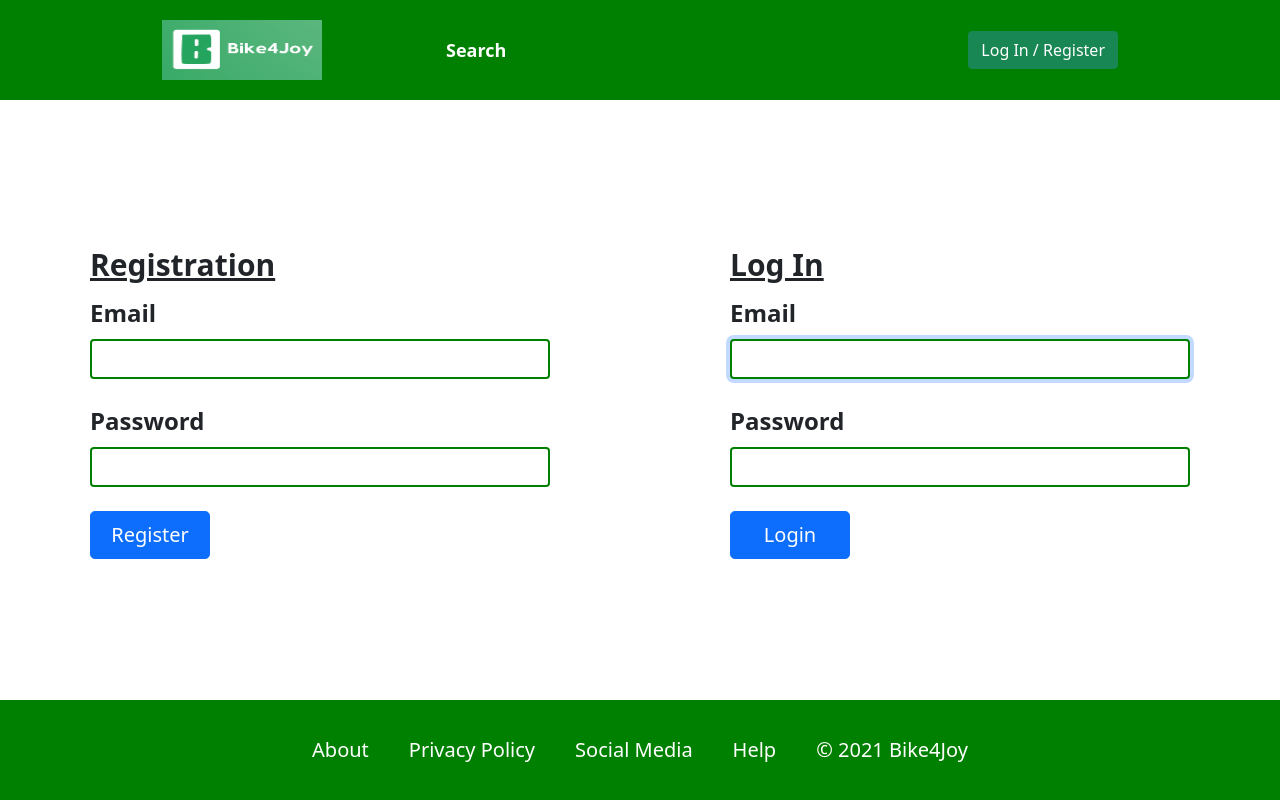
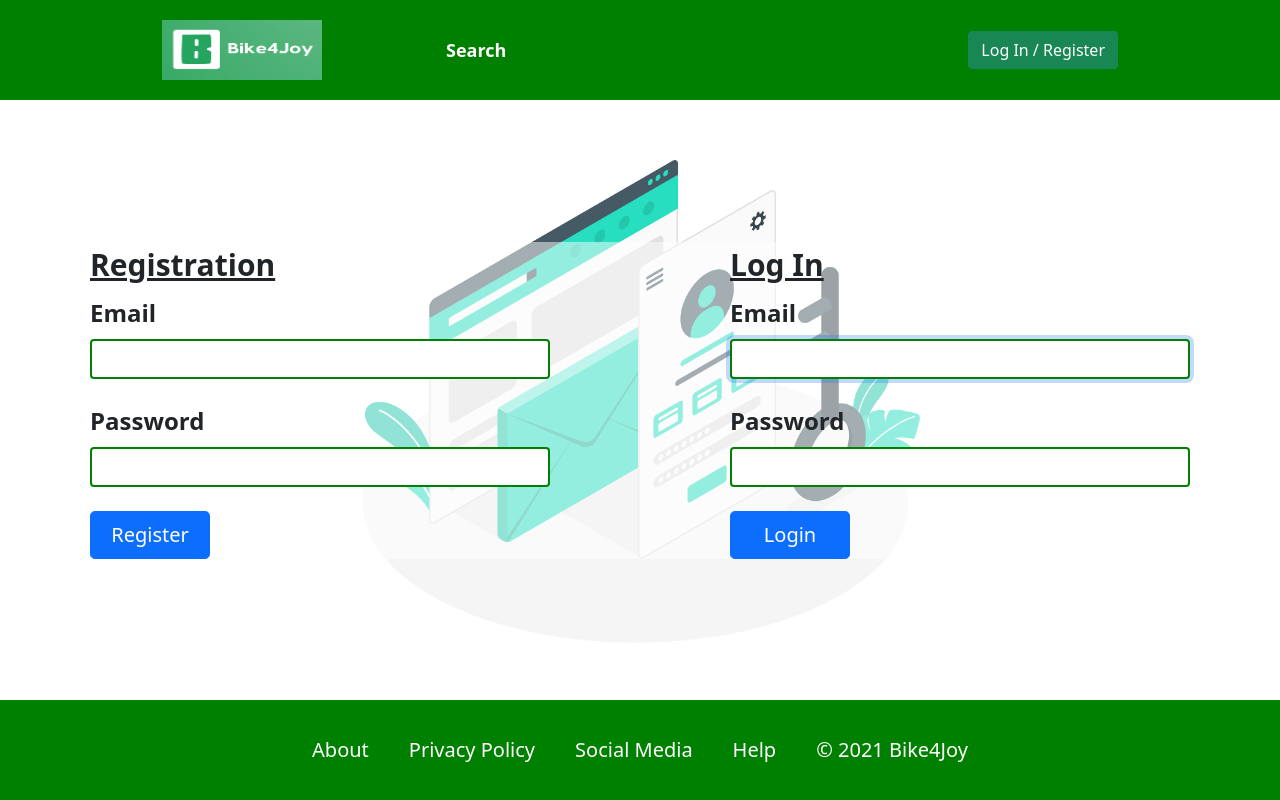
Before and after one commit to billsong0407/Bike4Joy, a React (Create React App) app in the folder client/: page /registration in a window 1280 px wide. Built offline with nearby package versions, Linux system fonts and the light colour scheme.

Commit message:
add registration background

```diff
--- a/client/src/css/registration-page.css
+++ b/client/src/css/registration-page.css
@@ -1,5 +1,14 @@
 .register-page {
     min-height: calc(100vh - 200px);
+    background-repeat: no-repeat;
+    background-position: center center;
+    background-size: contain;
+    background-image: url(../images/account.jpg);
+    /* background: url(../images/account.jpg) no-repeat center center fixed;
+    -webkit-background-size: cover;
+    -moz-background-size: cover;
+    -o-background-size: cover;
+    background-size: cover; */
     display: flex;
     justify-content: center;
     align-items: center;
@@ -8,6 +17,7 @@
 }
 
 .register-section, .login-section {
+    background: rgba(255,255,255,.5);
     padding-left: 90px !important;
     padding-right: 90px !important;
 }
```
Also changed, not shown: client/src/images/account.jpg (added).
